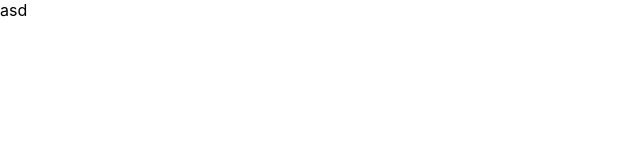
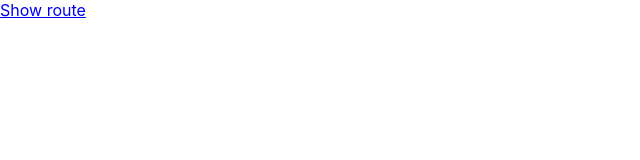
Before and after one commit to Gataze/Find-route-app-project, a React (Create React App) app: page / in a window 1280 px wide. Shown: the top 160 px of the page, without its empty margins (0-640 px from the left). Built offline with nearby package versions, Linux system fonts and the light colour scheme; the HTML template or start-up script is replaced by a standard one.

Commit message:
Browser router and basic components added

```diff
--- a/package.json
+++ b/package.json
@@ -12,6 +12,7 @@
     "@types/react-dom": "^18.0.2",
     "react": "^18.0.0",
     "react-dom": "^18.0.0",
+    "react-router-dom": "^6.3.0",
     "react-scripts": "5.0.1",
     "typescript": "^4.6.3",
     "web-vitals": "^2.1.4"
--- a/src/App.tsx
+++ b/src/App.tsx
@@ -1,12 +1,18 @@
+import { BrowserRouter as Router, Routes, Route } from "react-router-dom";
 
-
-
+import UserForm from "./UserForm";
+import RouteDets from "./RouteDets";
 
 function App() {
   return (
-    <div className="App">
-     asd
-    </div>
+    <Router>
+      <div className="App">
+        <Routes>
+          <Route path="/" element={<UserForm />} />
+          <Route path="/routeDetails" element={<RouteDets />} />
+        </Routes>
+      </div>
+    </Router>
   );
 }
 
--- /dev/null
+++ b/src/RouteDets.tsx
@@ -0,0 +1,3 @@
+export default function RouteDets() {
+  return <div>routeData</div>;
+}
--- /dev/null
+++ b/src/UserForm.tsx
@@ -0,0 +1,9 @@
+import { Link } from "react-router-dom";
+
+export default function UserForm() {
+  return (
+    <div>
+      <Link to="/routeDetails">Show route</Link>
+    </div>
+  );
+}
```
Also changed, not shown: 1 other file (tests, documents, lock files or other folders).
